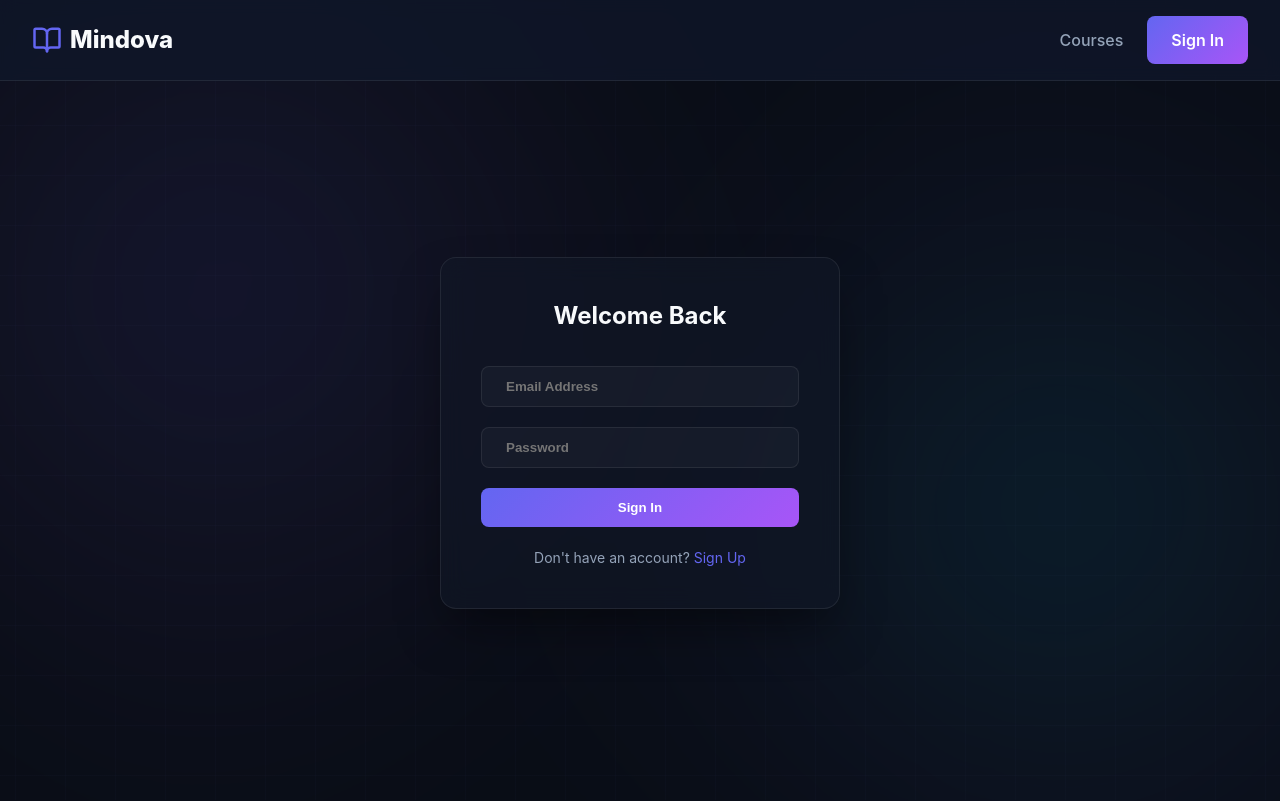
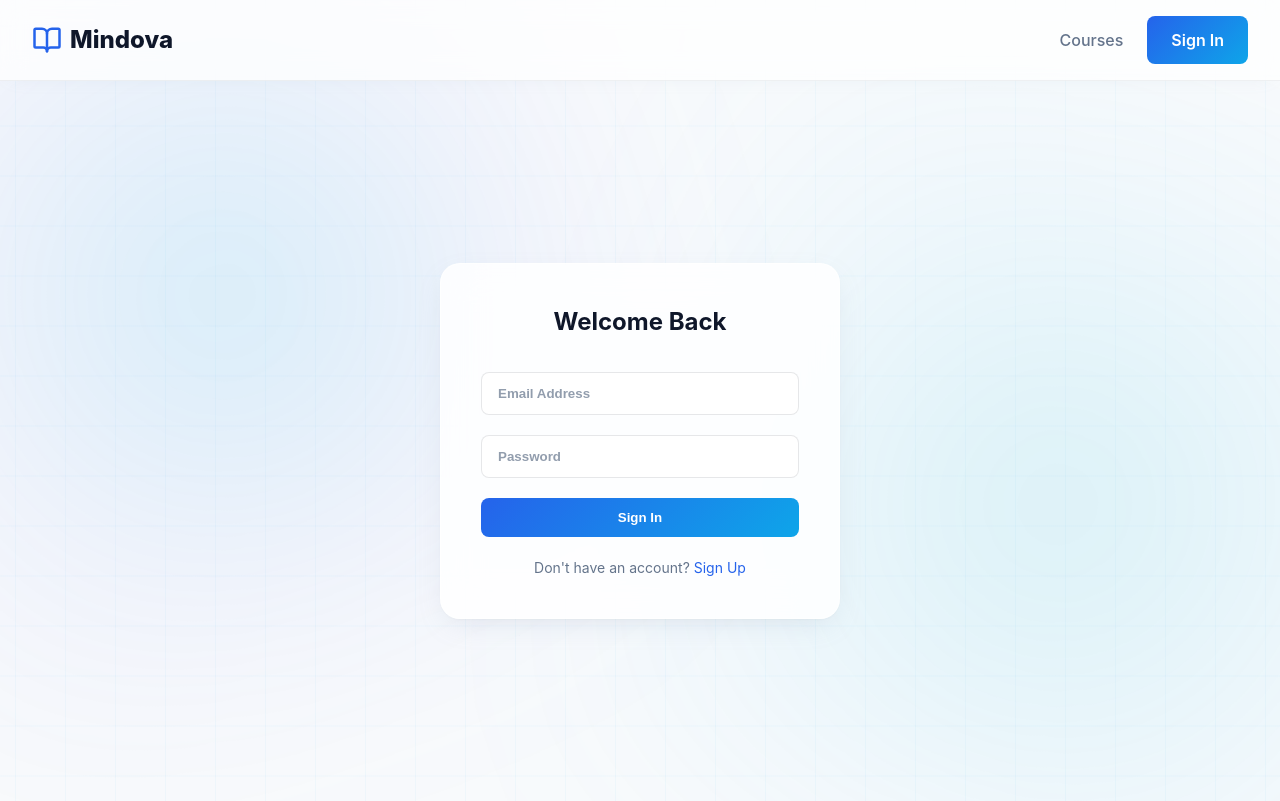
Before and after one commit to Ankithaacharya01/mindova-learning-application, a React (Vite) app in the folder client/: page /login in a window 1280 px wide. Built offline with nearby package versions, Linux system fonts and the light colour scheme.

Commit message:
style: implement innovative mesh-grid and floating glow background

```diff
--- a/client/src/index.css
+++ b/client/src/index.css
@@ -1,12 +1,15 @@
 :root {
-  --primary: #6366f1;
-  --secondary: #a855f7;
-  --background: #090d16;
-  --card-bg: rgba(17, 24, 39, 0.6);
-  --text: #f8fafc;
-  --text-muted: #94a3b8;
-  --glass: rgba(255, 255, 255, 0.03);
-  --border: rgba(255, 255, 255, 0.08);
+  --primary: #2563eb;       /* Royal Blue */
+  --secondary: #0ea5e9;     /* Sky Blue */
+  --background: #f8fafc;    /* Clean off-white slate */
+  --card-bg: rgba(255, 255, 255, 0.85); /* Light glassmorphism card */
+  --text: #0f172a;          /* Dark slate */
+  --text-muted: #64748b;    /* Muted slate */
+  --glass: rgba(14, 165, 233, 0.04);
+  --border: rgba(15, 23, 42, 0.06);
+  --primary-color: #2563eb;
+  --bg-color: #ffffff;
+  --border-color: rgba(15, 23, 42, 0.06);
 }
 
 * {
@@ -19,8 +22,8 @@ body {
   font-family: 'Inter', system-ui, -apple-system, sans-serif;
   background-color: var(--background);
   background-image:
-    linear-gradient(rgba(99, 102, 241, 0.025) 1px, transparent 1px),
-    linear-gradient(90deg, rgba(99, 102, 241, 0.025) 1px, transparent 1px);
+    linear-gradient(rgba(14, 165, 233, 0.04) 1px, transparent 1px),
+    linear-gradient(90deg, rgba(14, 165, 233, 0.04) 1px, transparent 1px);
   background-size: 50px 50px;
   background-position: center;
   color: var(--text);
@@ -31,7 +34,7 @@ body {
   overflow-x: hidden;
 }
 
-/* Floating animated background blobs for innovation aesthetics */
+/* Floating animated background blobs for innovative aesthetics */
 body::before {
   content: "";
   position: fixed;
@@ -39,11 +42,11 @@ body::before {
   left: -15%;
   width: 60vw;
   height: 60vw;
-  background: radial-gradient(circle, rgba(99, 102, 241, 0.12) 0%, rgba(168, 85, 247, 0.04) 50%, transparent 100%);
-  filter: blur(100px);
+  background: radial-gradient(circle, rgba(14, 165, 233, 0.16) 0%, rgba(99, 102, 241, 0.05) 50%, transparent 100%);
+  filter: blur(90px);
   z-index: -1;
   pointer-events: none;
-  animation: float-blob-1 30s infinite alternate ease-in-out;
+  animation: float-blob-1 25s infinite alternate ease-in-out;
 }
 
 body::after {
@@ -53,11 +56,11 @@ body::after {
   right: -15%;
   width: 60vw;
   height: 60vw;
-  background: radial-gradient(circle, rgba(6, 182, 212, 0.12) 0%, rgba(99, 102, 241, 0.04) 50%, transparent 100%);
-  filter: blur(100px);
+  background: radial-gradient(circle, rgba(6, 182, 212, 0.14) 0%, rgba(56, 189, 248, 0.05) 50%, transparent 100%);
+  filter: blur(90px);
   z-index: -1;
   pointer-events: none;
-  animation: float-blob-2 30s infinite alternate ease-in-out;
+  animation: float-blob-2 25s infinite alternate ease-in-out;
 }
 
 @keyframes float-blob-1 {
@@ -65,10 +68,10 @@ body::after {
     transform: translate(0, 0) scale(1) rotate(0deg);
   }
   50% {
-    transform: translate(8vw, 12vh) scale(1.15) rotate(180deg);
+    transform: translate(6vw, 10vh) scale(1.1) rotate(180deg);
   }
   100% {
-    transform: translate(-4vw, 18vh) scale(0.9) rotate(360deg);
+    transform: translate(-3vw, 15vh) scale(0.95) rotate(360deg);
   }
 }
 
@@ -77,31 +80,35 @@ body::after {
     transform: translate(0, 0) scale(1) rotate(0deg);
   }
   50% {
-    transform: translate(-8vw, -12vh) scale(1.1) rotate(-180deg);
+    transform: translate(-6vw, -10vh) scale(1.15) rotate(-180deg);
   }
   100% {
-    transform: translate(4vw, -18vh) scale(0.95) rotate(-360deg);
+    transform: translate(3vw, -15vh) scale(0.9) rotate(-360deg);
   }
 }
 
 .auth-card {
   background: var(--card-bg);
-  backdrop-filter: blur(12px);
-  border: 1px solid var(--border);
-  border-radius: 1rem;
+  backdrop-filter: blur(20px);
+  border: 1px solid rgba(255, 255, 255, 0.6);
+  border-radius: 1.25rem;
   padding: 2.5rem;
-  box-shadow: 0 25px 50px -12px rgba(0, 0, 0, 0.5);
+  box-shadow:
+    0 10px 30px -10px rgba(148, 163, 184, 0.25),
+    0 1px 3px rgba(15, 23, 42, 0.03);
   max-width: 400px;
   width: 100%;
 }
 
 .card {
   background: var(--card-bg);
-  backdrop-filter: blur(12px);
-  border: 1px solid var(--border);
-  border-radius: 1rem;
-  padding: 2.5rem;
-  box-shadow: 0 25px 50px -12px rgba(0, 0, 0, 0.5);
+  backdrop-filter: blur(20px);
+  border: 1px solid rgba(255, 255, 255, 0.6);
+  border-radius: 1.25rem;
+  padding: 2rem;
+  box-shadow:
+    0 10px 30px -10px rgba(148, 163, 184, 0.25),
+    0 1px 3px rgba(15, 23, 42, 0.03);
   width: 100%;
 }
 
@@ -110,7 +117,7 @@ body::after {
   border-radius: 0.5rem;
   font-weight: 600;
   cursor: pointer;
-  transition: all 0.2s;
+  transition: all 0.2s cubic-bezier(0.4, 0, 0.2, 1);
   border: none;
 }
 
@@ -121,12 +128,23 @@ body::after {
 
 .btn-primary:hover {
   transform: translateY(-2px);
-  box-shadow: 0 10px 15px -3px rgba(99, 102, 241, 0.4);
+  box-shadow: 0 8px 20px -4px rgba(37, 99, 235, 0.35);
+}
+
+.btn-outline {
+  background: rgba(255, 255, 255, 0.8);
+  color: var(--text);
+  border: 1px solid var(--border);
+}
+
+.btn-outline:hover {
+  background: #f1f5f9;
+  border-color: rgba(15, 23, 42, 0.15);
 }
 
 .glass-nav {
-  background: rgba(15, 23, 42, 0.8);
-  backdrop-filter: blur(8px);
+  background: rgba(255, 255, 255, 0.75);
+  backdrop-filter: blur(12px);
   border-bottom: 1px solid var(--border);
   position: sticky;
   top: 0;
@@ -135,6 +153,7 @@ body::after {
   display: flex;
   justify-content: space-between;
   align-items: center;
+  box-shadow: 0 4px 20px -10px rgba(148, 163, 184, 0.15);
 }
 
 .grid {
@@ -145,19 +164,25 @@ body::after {
 .container {
   max-width: 1200px;
   margin: 0 auto;
-  padding: 2rem;
+  padding: 2.5rem 1.5rem;
 }
 
 .course-card {
   background: var(--card-bg);
-  border: 1px solid var(--border);
-  border-radius: 1rem;
+  border: 1px solid rgba(255, 255, 255, 0.6);
+  border-radius: 1.25rem;
   overflow: hidden;
-  transition: transform 0.3s;
+  box-shadow:
+    0 10px 30px -10px rgba(148, 163, 184, 0.2),
+    0 1px 3px rgba(15, 23, 42, 0.02);
+  transition: all 0.3s cubic-bezier(0.4, 0, 0.2, 1);
 }
 
 .course-card:hover {
   transform: translateY(-5px);
+  box-shadow:
+    0 20px 40px -15px rgba(148, 163, 184, 0.35),
+    0 1px 4px rgba(15, 23, 42, 0.04);
 }
 
 .course-card img {
@@ -166,5 +191,46 @@ body::after {
   object-fit: cover;
 }
 
+/* Global Form Input Overrides for perfect light mode integration */
+input, select, textarea {
+  color: var(--text) !important;
+  background-color: rgba(255, 255, 255, 0.95) !important;
+  border: 1px solid rgba(15, 23, 42, 0.1) !important;
+  padding: 0.8rem 1rem !important;
+  border-radius: 0.5rem !important;
+  transition: all 0.2s ease !important;
+}
+
+input:focus, select:focus, textarea:focus {
+  outline: none !important;
+  border-color: var(--primary) !important;
+  background-color: #ffffff !important;
+  box-shadow: 0 0 0 3px rgba(37, 99, 235, 0.1) !important;
+}
+
+input::placeholder {
+  color: var(--text-muted) !important;
+  opacity: 0.7;
+}
+
+/* Scrollbar styling */
+::-webkit-scrollbar {
+  width: 8px;
+  height: 8px;
+}
+
+::-webkit-scrollbar-track {
+  background: #f1f5f9;
+}
+
+::-webkit-scrollbar-thumb {
+  background: #cbd5e1;
+  border-radius: 4px;
+}
+
+::-webkit-scrollbar-thumb:hover {
+  background: #94a3b8;
+}
+
 .p-4 { padding: 1rem; }
 .mt-4 { margin-top: 1rem; }
```
